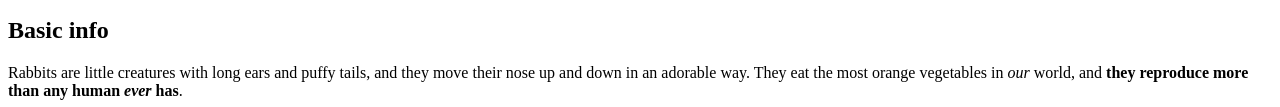
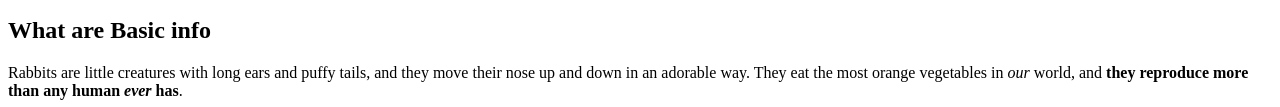
Before and after one commit to FloppySquid/CDClothing.github.io, a plain HTML site: page index.html in a window 1280 px wide. Shown: the part 466-573 px from the top of the page. Drawn offline with Linux system fonts and the light colour scheme.

Commit message:
Update index.html

```diff
--- a/index.html
+++ b/index.html
@@ -26,7 +26,7 @@
         <li>Thumper</li>
     </ol>
 
-    <h2>Basic info</h2>
+    <h2>What are Basic info</h2>
 
     <p>Rabbits are little creatures with long ears and puffy tails, and they move their nose up and down in an adorable way. They eat the most orange vegetables in <em>our</em> world, and <strong>they reproduce more than any human <em>ever</em> has</strong>.</p>
 
```
